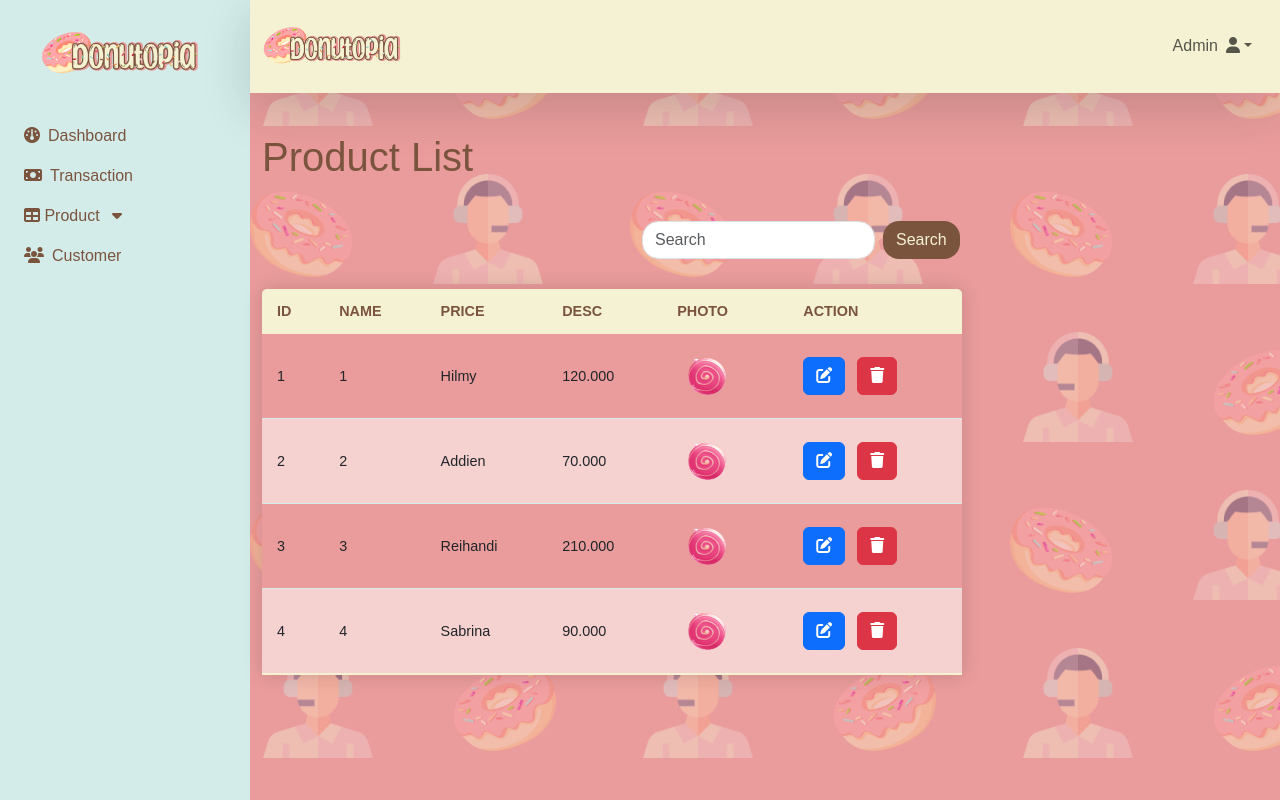
After one commit to Hilmy-19/donutopia, a PHP site: page /admin/product-list.php in a window 1280 px wide. The commit adds this page. Run offline with PHP 8.4, Linux system fonts and the light colour scheme; some libraries are stand-ins or nearby versions; some web fonts are replaced.

Commit message:
menyelesaikan menu menu admin

```diff
--- a/admin/layouts/header.php
+++ b/admin/layouts/header.php
@@ -23,11 +23,11 @@
             <!-- <hr class="h-color mx-2"> -->
 
             <ul class="list-unstyled px-2">
-                <li class="active">
-                    <a href="#" class="text-decoration-none px-3 py-2 d-block"><i class="fa-solid fa-gauge me-2"></i>Dashboard</a>
+                <li class="">
+                    <a href="index.php" class="text-decoration-none px-3 py-2 d-block"><i class="fa-solid fa-gauge me-2"></i>Dashboard</a>
                 </li>
                 <li class="">
-                    <a href="#" class="text-decoration-none px-3 py-2 d-block"><i class="fa-solid fa-money-bill me-2"></i>Transaction</a>
+                    <a href="transaction.php" class="text-decoration-none px-3 py-2 d-block"><i class="fa-solid fa-money-bill me-2"></i>Transaction</a>
                 </li>
                 <li class="">
                     <a href="#side-menu" data-bs-toggle="collapse" class="text-decoration-none px-3 py-2 d-block text-start me-2" aria-current="page">
@@ -37,15 +37,15 @@
                     </a>
                     <ul class="nav collapse ms-1 flex-column" id="side-menu" data-bs-parent="#menu">
                         <li class="nav-item">
-                            <a class="text-decoration-none px-3 py-2 d-block text-start" href="#">Product List</a>
+                            <a class="text-decoration-none px-3 py-2 d-block text-start" href="product-list.php">Product List</a>
                         </li>
                         <li class="nav-item">
-                            <a class="text-decoration-none px-3 py-2 d-block text-start" href="#">Create Product</a>
+                            <a class="text-decoration-none px-3 py-2 d-block text-start" href="create-product.php">Create Product</a>
                         </li>
                     </ul>
                 </li>
                 <li class="">
-                    <a href="#" class="text-decoration-none px-3 py-2 d-block"><i class="fa-solid fa-users me-2"></i>Customer</a>
+                    <a href="customer.php" class="text-decoration-none px-3 py-2 d-block"><i class="fa-solid fa-users me-2"></i>Customer</a>
                 </li>
             </ul>
         </div>
--- /dev/null
+++ b/admin/product-list.php
@@ -0,0 +1,88 @@
+<?php
+include('layouts/header.php');
+?>
+
+<link rel="stylesheet" href="../assets/css/admin-product-list.css">
+
+<div class="container">
+    <h1>Product List</h1>
+
+    <div class="d-grid gap-2 d-md-flex cari">
+        <form class="d-flex" role="search">
+            <input class="form-control me-2 rounded-4" type="search" placeholder="Search" aria-label="Search">
+            <button class="btn rounded-4" style="background-color: #7B543E; color: #F5F2D4;" type="submit">Search</button>
+        </form>
+    </div>
+
+    <table class="content-table">
+        <thead>
+            <tr>
+                <th>ID</th>
+                <th>NAME</th>
+                <th>PRICE</th>
+                <th>DESC</th>
+                <th>PHOTO</th>
+                <th>ACTION</th>
+            </tr>
+        </thead>
+        <tbody>
+            <tr>
+                <td>1</td>
+                <td>1</td>
+                <td>Hilmy</td>
+                <td>120.000</td>
+                <td>
+                    <img src="../assets/image/donat1.png" width="60px" alt="">
+                </td>
+                <td>
+                    <button class="btn btn-primary me-2"><i class="fa-solid fa-pen-to-square"></i></button>
+                    <button class="btn btn-danger"><i class="fa-solid fa-trash"></i></button>
+                </td>
+            </tr>
+            <tr>
+                <td>2</td>
+                <td>2</td>
+                <td>Addien</td>
+                <td>70.000</td>
+                <td>
+                    <img src="../assets/image/donat1.png" width="60px" alt="">
+                </td>
+                <td>
+                    <button class="btn btn-primary me-2"><i class="fa-solid fa-pen-to-square"></i></button>
+                    <button class="btn btn-danger"><i class="fa-solid fa-trash"></i></button>
+                </td>
+            </tr>
+            <tr>
+                <td>3</td>
+                <td>3</td>
+                <td>Reihandi</td>
+                <td>210.000</td>
+                <td>
+                    <img src="../assets/image/donat1.png" width="60px" alt="">
+                </td>
+                <td>
+                    <button class="btn btn-primary me-2"><i class="fa-solid fa-pen-to-square"></i></button>
+                    <button class="btn btn-danger"><i class="fa-solid fa-trash"></i></button>
+                </td>
+            </tr>
+            <tr>
+                <td>4</td>
+                <td>4</td>
+                <td>Sabrina</td>
+                <td>90.000</td>
+                <td>
+                    <img src="../assets/image/donat1.png" width="60px" alt="">
+                </td>
+                <td>
+                    <button class="btn btn-primary me-2"><i class="fa-solid fa-pen-to-square"></i></button>
+                    <button class="btn btn-danger"><i class="fa-solid fa-trash"></i></button>
+                </td>
+            </tr>
+        </tbody>
+    </table>
+
+</div>
+
+<?php
+include('layouts/footer.php');
+?>
--- /dev/null
+++ b/assets/css/admin-product-list.css
@@ -0,0 +1,47 @@
+h1{
+    color: #7B543E;
+    margin-top: 40px;
+    margin-bottom: 40px;
+}
+
+.cari{
+    margin-left: 380px;
+}
+
+.content-table{
+    border-collapse: collapse;
+    margin: 25px 0;
+    margin-top: 30px;
+    font-size: 0.9em;
+    min-width: 700px;
+    border-radius: 5px 5px 0 0;
+    overflow: hidden;
+    box-shadow: 0 0 20px rgba(0, 0, 0, 0.15);
+}
+
+.content-table thead tr{
+    background-color: #F5F2D4;
+    color: #7B543E;
+    text-align: left;
+    font-weight: bold;
+}
+
+.content-table th,td{
+    padding: 12px 15px;
+}
+
+.content-table tbody tr{
+    border-bottom: 1px solid #D3ECE9;
+}
+
+.content-table tbody tr:nth-of-type(odd){
+    background-color: #EA9C9C;
+}
+
+.content-table tbody tr:nth-of-type(even){
+    background-color: #F5D1D0;
+}
+
+.content-table tbody tr:last-of-type{
+    border-bottom: 2px solid #F5F2D4;
+}
--- a/assets/css/admin-style.css
+++ b/assets/css/admin-style.css
@@ -1,8 +1,11 @@
 @import url("https://font.googleapis.com/css2?family=Poppins:wght@300;400;500;600;700&display=swap");
 
 .background{
-    background: #EA9C9C;
+    /* background: #EA9C9C; */
+    background-image: url(../image/bg-admin.png);
     font-family: "Poppins", sans-serif;
+    padding: 0;
+    margin: 0;
 }
 
 #side-nav{
@@ -20,12 +23,18 @@ hr.h-color{
     background: #F5F2D4;
 }
 
-.sidebar li.active{
+/* .sidebar li.active{
     background: #EA9C9C;
     border-radius: 8px;
 }
 
 .sidebar li.active a, .sidebar li.active a:hover{
+    color: #F5F2D4;
+} */
+
+.sidebar li a:hover{
+    background: #EA9C9C;
+    border-radius: 8px;
     color: #F5F2D4;
 }
 
```
Also changed, not shown: admin/create-product.php (added, +40 -0 lines), admin/customer.php (added, +83 -0 lines), admin/transaction.php (added, +58 -0 lines), assets/css/admin-create-product.css (added, +23 -0 lines), assets/css/admin-transaction.css (added, +47 -0 lines), assets/image/bg-admin.png (added).
